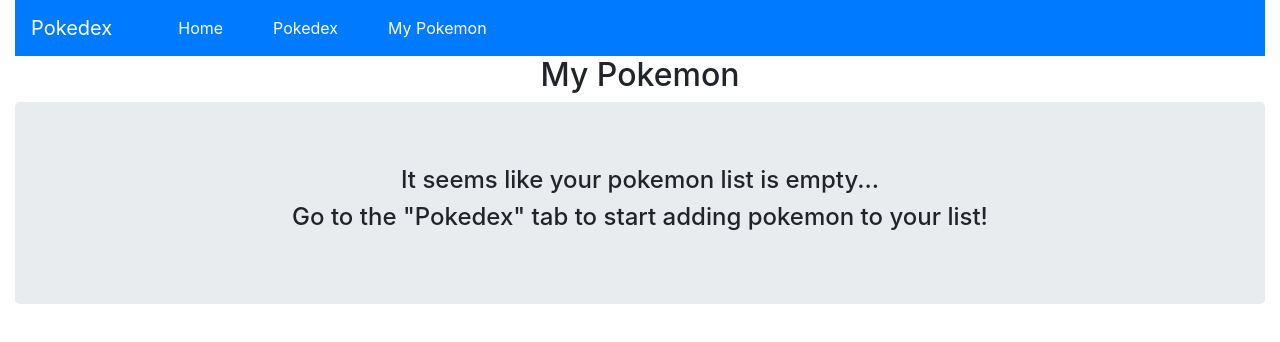
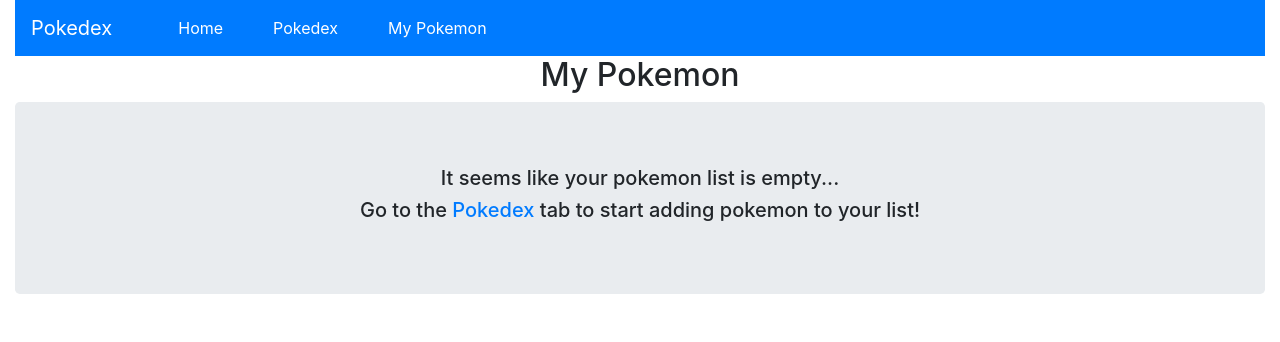
Before and after one commit to emandilara/pokedex, a React (Create React App) app: page /my-pokemon in a window 1280 px wide. Shown: the top 342 px of the page. Built offline with nearby package versions, Linux system fonts and the light colour scheme.

Commit message:
Add link to Pokedex

```diff
--- a/src/components/Home.js
+++ b/src/components/Home.js
@@ -8,7 +8,7 @@
       <br />
       <h5>Browse your favourite pokemon and make your own list :)</h5>
       <br />
-      <h5>Navigate to the "Pokedex" tab to start browsing.</h5>
+      <h5>Navigate to the <a href='/pokedex'>Pokedex</a> tab to start browsing.</h5>
       <h5>You can click on the name of a Pokemon to display its details.</h5>
       <h5>You can also add a Pokemon to your own list!</h5>
     </Jumbotron>
--- a/src/components/MyPokemon.js
+++ b/src/components/MyPokemon.js
@@ -20,8 +20,8 @@
       <h2>My Pokemon</h2>
       { myPokemon.length===0 &&
         <Jumbotron>
-          <h4>It seems like your pokemon list is empty...</h4>
-          <h4>Go to the "Pokedex" tab to start adding pokemon to your list!</h4>
+          <h5>It seems like your pokemon list is empty...</h5>
+          <h5>Go to the <a href='/pokedex'>Pokedex</a> tab to start adding pokemon to your list!</h5>
         </Jumbotron>
       }
       { myPokemon.length>0 &&
```
